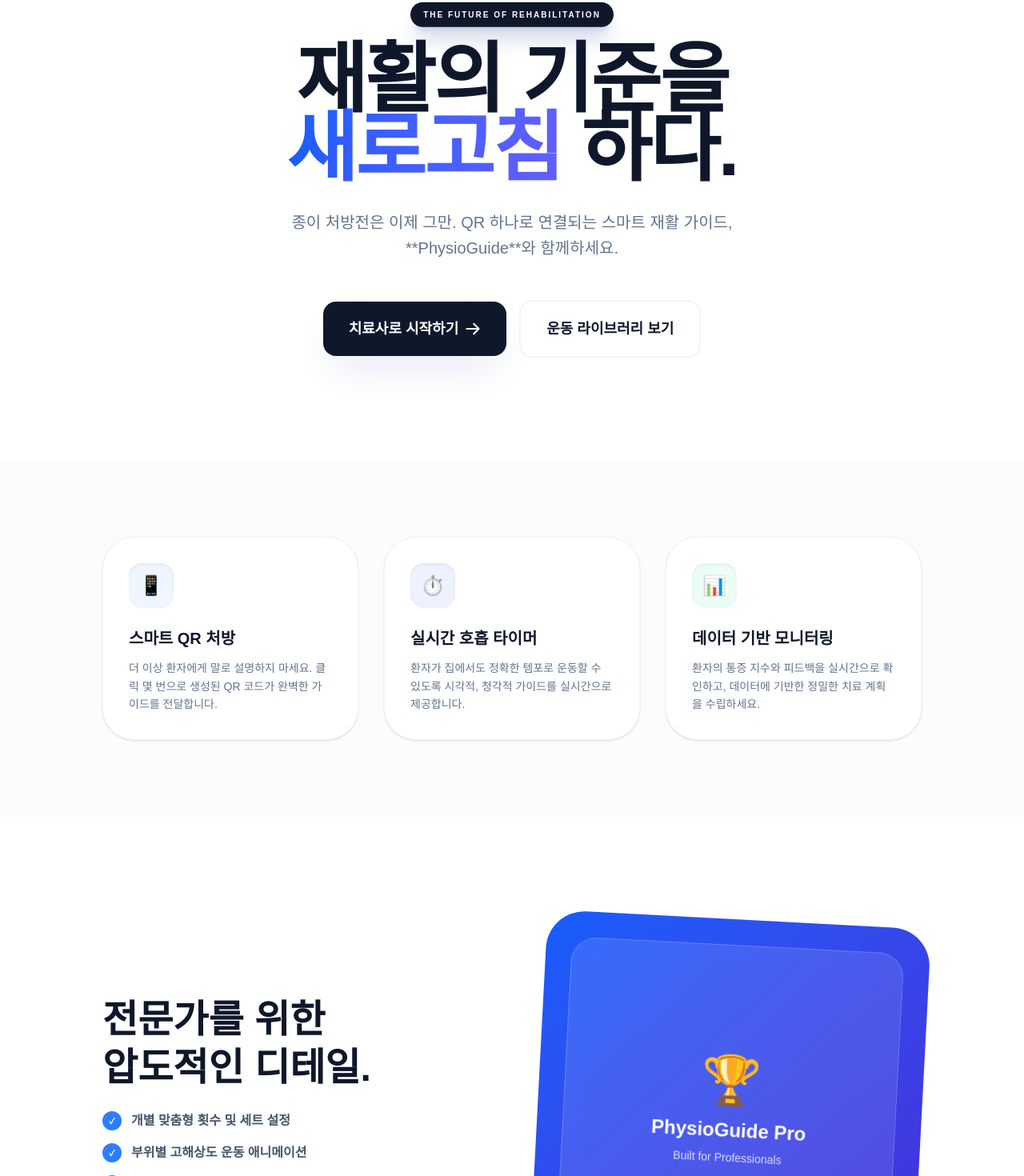
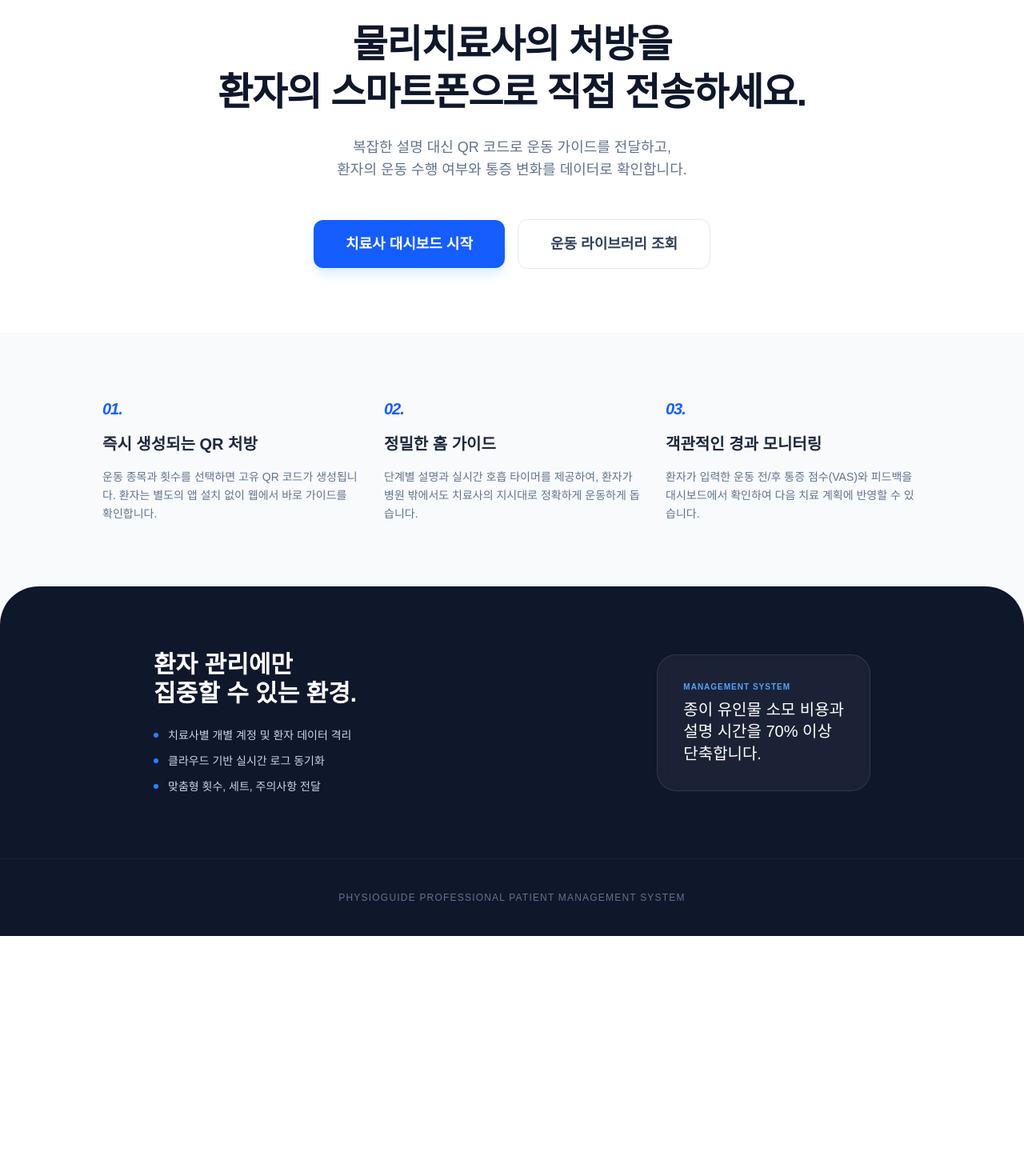
Before and after one commit to 9Jun6/physio-guide, a Next.js app: page / in a window 1280 px wide. Shown: the part 70-1540 px from the top of the page at 80% size. After the commit the page ends 1240 px from the top, so only its background shows below. Built offline with nearby package versions, Linux system fonts and the light colour scheme.

Commit message:
feat: redesign landing page with grounded and professional copywriting

```diff
--- a/app/page.tsx
+++ b/app/page.tsx
@@ -2,130 +2,110 @@
 
 export default function LandingPage() {
   return (
-    <main className="min-h-screen bg-white text-slate-900 selection:bg-blue-100 overflow-hidden">
-      {/* ───── Hero Section ───── */}
-      <section className="relative pt-20 pb-32 px-6">
-        {/* 배경 장식 (힙한 느낌의 추상적인 그라데이션) */}
-        <div className="absolute top-0 left-1/2 -translate-x-1/2 w-full max-w-6xl h-[500px] bg-gradient-to-b from-blue-50/50 to-transparent rounded-full blur-3xl -z-10" />
-
-        <div className="max-w-4xl mx-auto text-center space-y-8">
-          <div className="inline-flex items-center gap-2 bg-slate-900 text-white text-[10px] font-black uppercase tracking-[0.2em] px-4 py-2 rounded-full mb-4 shadow-xl shadow-blue-900/20 animate-bounce">
-            The Future of Rehabilitation
-          </div>
-
-          <h1 className="text-6xl md:text-8xl font-black tracking-tight leading-[0.9]">
-            재활의 기준을 <br />
-            <span className="text-transparent bg-clip-text bg-gradient-to-r from-blue-600 to-indigo-500">새로고침</span> 하다.
+    <main className="min-h-screen bg-slate-50 text-slate-900 selection:bg-blue-100">
+      {/* ───── Hero Section: 핵심 가치 전달 ───── */}
+      <section className="pt-24 pb-20 px-6 bg-white border-b border-slate-100">
+        <div className="max-w-4xl mx-auto text-center space-y-6">
+          <h1 className="text-4xl md:text-5xl font-extrabold tracking-tight leading-tight text-slate-900">
+            물리치료사의 처방을 <br />
+            환자의 스마트폰으로 직접 전송하세요.
           </h1>
 
-          <p className="text-lg md:text-xl text-slate-500 font-medium max-w-2xl mx-auto leading-relaxed">
-            종이 처방전은 이제 그만. <br className="md:hidden" />
-            QR 하나로 연결되는 스마트 재활 가이드, **PhysioGuide**와 함께하세요.
+          <p className="text-lg text-slate-500 font-medium max-w-2xl mx-auto">
+            복잡한 설명 대신 QR 코드로 운동 가이드를 전달하고, <br className="hidden md:block" />
+            환자의 운동 수행 여부와 통증 변화를 데이터로 확인합니다.
           </p>
 
-          <div className="flex flex-col sm:flex-row items-center justify-center gap-4 pt-4">
+          <div className="flex flex-col sm:flex-row items-center justify-center gap-4 pt-6">
             <Link
               href="/admin"
-              className="group relative px-8 py-5 bg-slate-900 text-white rounded-2xl font-bold text-lg overflow-hidden transition-all hover:scale-105 active:scale-95 shadow-2xl shadow-slate-200"
+              className="w-full sm:w-auto px-10 py-4 bg-blue-600 text-white rounded-xl font-bold text-lg hover:bg-blue-700 transition-all shadow-lg shadow-blue-100"
             >
-              <span className="relative z-10 flex items-center gap-2">
-                치료사로 시작하기
-                <svg width="20" height="20" fill="none" stroke="currentColor" strokeWidth="2.5" viewBox="0 0 24 24">
-                  <path strokeLinecap="round" strokeLinejoin="round" d="M13.5 4.5L21 12m0 0l-7.5 7.5M21 12H3" />
-                </svg>
-              </span>
-              <div className="absolute inset-0 bg-gradient-to-r from-blue-600 to-indigo-600 opacity-0 group-hover:opacity-100 transition-opacity" />
+              치료사 대시보드 시작
             </Link>
 
             <Link
               href="/exercises"
-              className="px-8 py-5 bg-white text-slate-900 border-2 border-slate-100 rounded-2xl font-bold text-lg hover:bg-slate-50 transition-all hover:border-slate-200 active:scale-95"
+              className="w-full sm:w-auto px-10 py-4 bg-white text-slate-700 border border-slate-200 rounded-xl font-bold text-lg hover:bg-slate-50 transition-all"
             >
-              운동 라이브러리 보기
+              운동 라이브러리 조회
             </Link>
           </div>
         </div>
       </section>
 
-      {/* ───── Feature Grid ───── */}
-      <section className="px-6 py-24 bg-slate-50/50">
-        <div className="max-w-5xl mx-auto grid grid-cols-1 md:grid-cols-3 gap-8">
-          {/* Card 1 */}
-          <div className="bg-white p-8 rounded-[2.5rem] shadow-sm border border-slate-100 hover:shadow-xl hover:-translate-y-2 transition-all duration-500">
-            <div className="w-14 h-14 bg-blue-50 text-blue-600 rounded-2xl flex items-center justify-center text-2xl mb-6 shadow-inner">
-              📱
+      {/* ───── 실무 중심 기능 안내 ───── */}
+      <section className="px-6 py-20">
+        <div className="max-w-5xl mx-auto">
+          <div className="grid grid-cols-1 md:grid-cols-3 gap-8">
+            {/* 기능 1 */}
+            <div className="space-y-4">
+              <div className="text-blue-600 font-black text-xl italic tracking-tighter">01.</div>
+              <h3 className="text-xl font-bold text-slate-800">즉시 생성되는 QR 처방</h3>
+              <p className="text-slate-500 text-sm leading-relaxed">
+                운동 종목과 횟수를 선택하면 고유 QR 코드가 생성됩니다. 환자는 별도의 앱 설치 없이 웹에서 바로 가이드를 확인합니다.
+              </p>
             </div>
-            <h3 className="text-xl font-bold mb-3">스마트 QR 처방</h3>
-            <p className="text-slate-500 text-sm leading-relaxed font-medium">
-              더 이상 환자에게 말로 설명하지 마세요. 클릭 몇 번으로 생성된 QR 코드가 완벽한 가이드를 전달합니다.
-            </p>
-          </div>
 
-          {/* Card 2 */}
-          <div className="bg-white p-8 rounded-[2.5rem] shadow-sm border border-slate-100 hover:shadow-xl hover:-translate-y-2 transition-all duration-500">
-            <div className="w-14 h-14 bg-indigo-50 text-indigo-600 rounded-2xl flex items-center justify-center text-2xl mb-6 shadow-inner">
-              ⏱️
+            {/* 기능 2 */}
+            <div className="space-y-4">
+              <div className="text-blue-600 font-black text-xl italic tracking-tighter">02.</div>
+              <h3 className="text-xl font-bold text-slate-800">정밀한 홈 가이드</h3>
+              <p className="text-slate-500 text-sm leading-relaxed">
+                단계별 설명과 실시간 호흡 타이머를 제공하여, 환자가 병원 밖에서도 치료사의 지시대로 정확하게 운동하게 돕습니다.
+              </p>
             </div>
-            <h3 className="text-xl font-bold mb-3">실시간 호흡 타이머</h3>
-            <p className="text-slate-500 text-sm leading-relaxed font-medium">
-              환자가 집에서도 정확한 템포로 운동할 수 있도록 시각적, 청각적 가이드를 실시간으로 제공합니다.
-            </p>
-          </div>
 
-          {/* Card 3 */}
-          <div className="bg-white p-8 rounded-[2.5rem] shadow-sm border border-slate-100 hover:shadow-xl hover:-translate-y-2 transition-all duration-500">
-            <div className="w-14 h-14 bg-emerald-50 text-emerald-600 rounded-2xl flex items-center justify-center text-2xl mb-6 shadow-inner">
-              📊
+            {/* 기능 3 */}
+            <div className="space-y-4">
+              <div className="text-blue-600 font-black text-xl italic tracking-tighter">03.</div>
+              <h3 className="text-xl font-bold text-slate-800">객관적인 경과 모니터링</h3>
+              <p className="text-slate-500 text-sm leading-relaxed">
+                환자가 입력한 운동 전/후 통증 점수(VAS)와 피드백을 대시보드에서 확인하여 다음 치료 계획에 반영할 수 있습니다.
+              </p>
             </div>
-            <h3 className="text-xl font-bold mb-3">데이터 기반 모니터링</h3>
-            <p className="text-slate-500 text-sm leading-relaxed font-medium">
-              환자의 통증 지수와 피드백을 실시간으로 확인하고, 데이터에 기반한 정밀한 치료 계획을 수립하세요.
-            </p>
           </div>
         </div>
       </section>
 
-      {/* ───── "Superiority" Section ───── */}
-      <section className="px-6 py-32 overflow-hidden">
-        <div className="max-w-5xl mx-auto flex flex-col md:flex-row items-center gap-16">
-          <div className="flex-1 space-y-6">
-            <h2 className="text-4xl md:text-5xl font-black leading-tight text-slate-900">
-              전문가를 위한 <br />
-              압도적인 디테일.
-            </h2>
-            <ul className="space-y-4">
-              {[
-                "개별 맞춤형 횟수 및 세트 설정",
-                "부위별 고해상도 운동 애니메이션",
-                "치료사-환자간 다이렉트 피드백 루프",
-                "클라우드 기반 처방 이력 관리"
-              ].map((item, i) => (
-                <li key={i} className="flex items-center gap-3 font-bold text-slate-600">
-                  <span className="flex-shrink-0 w-6 h-6 bg-blue-500 text-white rounded-full flex items-center justify-center text-[10px]">
-                    ✓
-                  </span>
-                  {item}
-                </li>
-              ))}
-            </ul>
-          </div>
-          <div className="flex-1 relative">
-            {/* 힙한 느낌의 인터페이스 프리뷰 (추상적인 디자인) */}
-            <div className="w-full aspect-square bg-gradient-to-br from-blue-600 to-indigo-700 rounded-[3rem] shadow-3xl shadow-blue-200 flex items-center justify-center p-8 rotate-3 transition-transform hover:rotate-0 duration-700">
-              <div className="w-full h-full bg-white/10 backdrop-blur-md rounded-[2rem] border border-white/20 flex flex-col items-center justify-center text-white text-center p-6">
-                <div className="text-6xl mb-4">🏆</div>
-                <div className="text-2xl font-black mb-2">PhysioGuide Pro</div>
-                <div className="text-sm font-medium opacity-80">Built for Professionals</div>
+      {/* ───── 시스템 구조 (Grounded) ───── */}
+      <section className="px-6 py-20 bg-slate-900 text-white rounded-t-[3rem]">
+        <div className="max-w-4xl mx-auto">
+          <div className="flex flex-col md:flex-row items-center justify-between gap-12">
+            <div className="space-y-6">
+              <h2 className="text-3xl font-bold">환자 관리에만 <br />집중할 수 있는 환경.</h2>
+              <div className="space-y-3">
+                <div className="flex items-center gap-3 text-slate-400">
+                  <span className="w-1.5 h-1.5 bg-blue-500 rounded-full" />
+                  <span className="text-sm font-medium text-slate-300">치료사별 개별 계정 및 환자 데이터 격리</span>
+                </div>
+                <div className="flex items-center gap-3 text-slate-400">
+                  <span className="w-1.5 h-1.5 bg-blue-500 rounded-full" />
+                  <span className="text-sm font-medium text-slate-300">클라우드 기반 실시간 로그 동기화</span>
+                </div>
+                <div className="flex items-center gap-3 text-slate-400">
+                  <span className="w-1.5 h-1.5 bg-blue-500 rounded-full" />
+                  <span className="text-sm font-medium text-slate-300">맞춤형 횟수, 세트, 주의사항 전달</span>
+                </div>
               </div>
+            </div>
+
+            <div className="bg-white/5 border border-white/10 p-8 rounded-3xl backdrop-blur-sm">
+              <div className="text-[10px] uppercase font-bold text-blue-400 mb-2 tracking-widest">Management System</div>
+              <p className="text-xl font-medium leading-snug">
+                종이 유인물 소모 비용과 <br />
+                설명 시간을 70% 이상 <br />
+                단축합니다.
+              </p>
             </div>
           </div>
         </div>
       </section>
 
       {/* ───── Footer ───── */}
-      <footer className="px-6 py-12 border-t border-slate-100 text-center">
-        <p className="text-slate-400 text-sm font-bold tracking-widest uppercase">
-          © 2026 PhysioGuide. All Rights Reserved.
+      <footer className="px-6 py-10 text-center bg-slate-900 border-t border-white/5">
+        <p className="text-slate-500 text-xs font-medium uppercase tracking-widest">
+          PhysioGuide Professional Patient Management System
         </p>
       </footer>
     </main>
```
